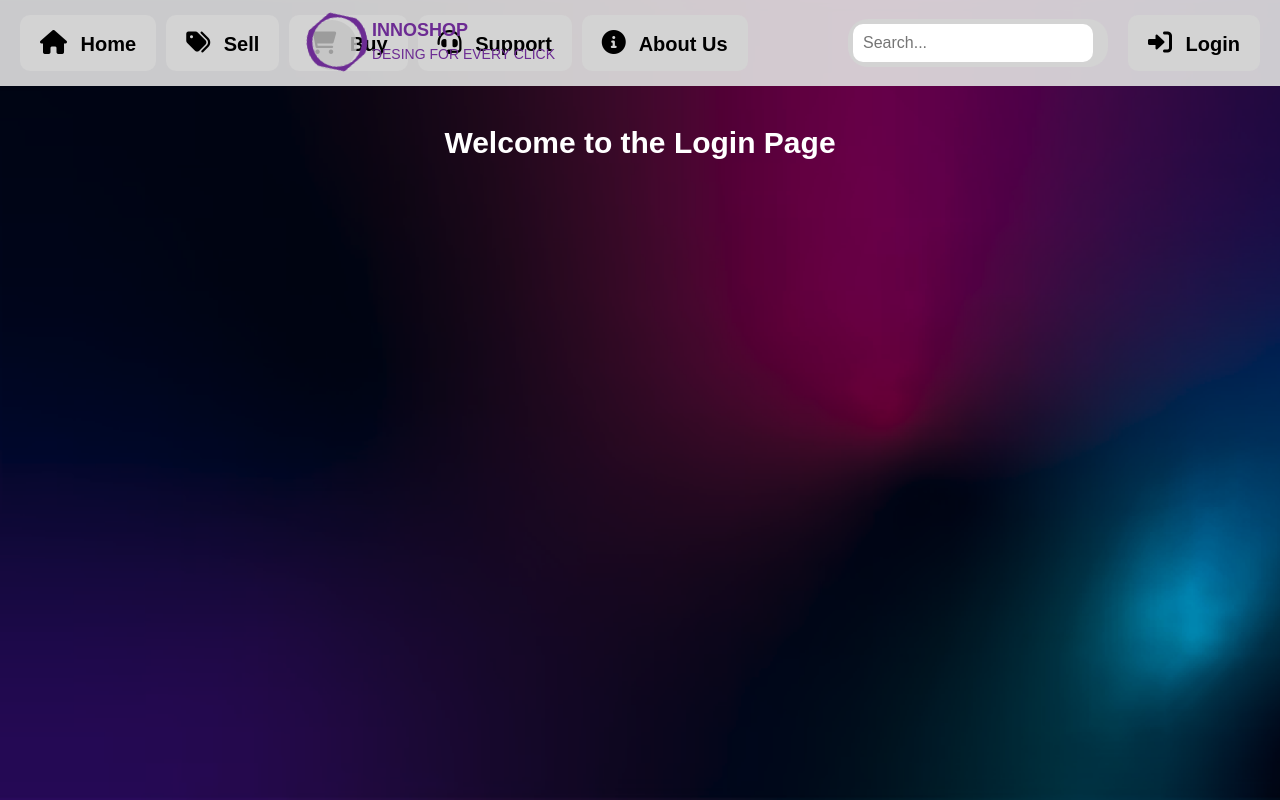
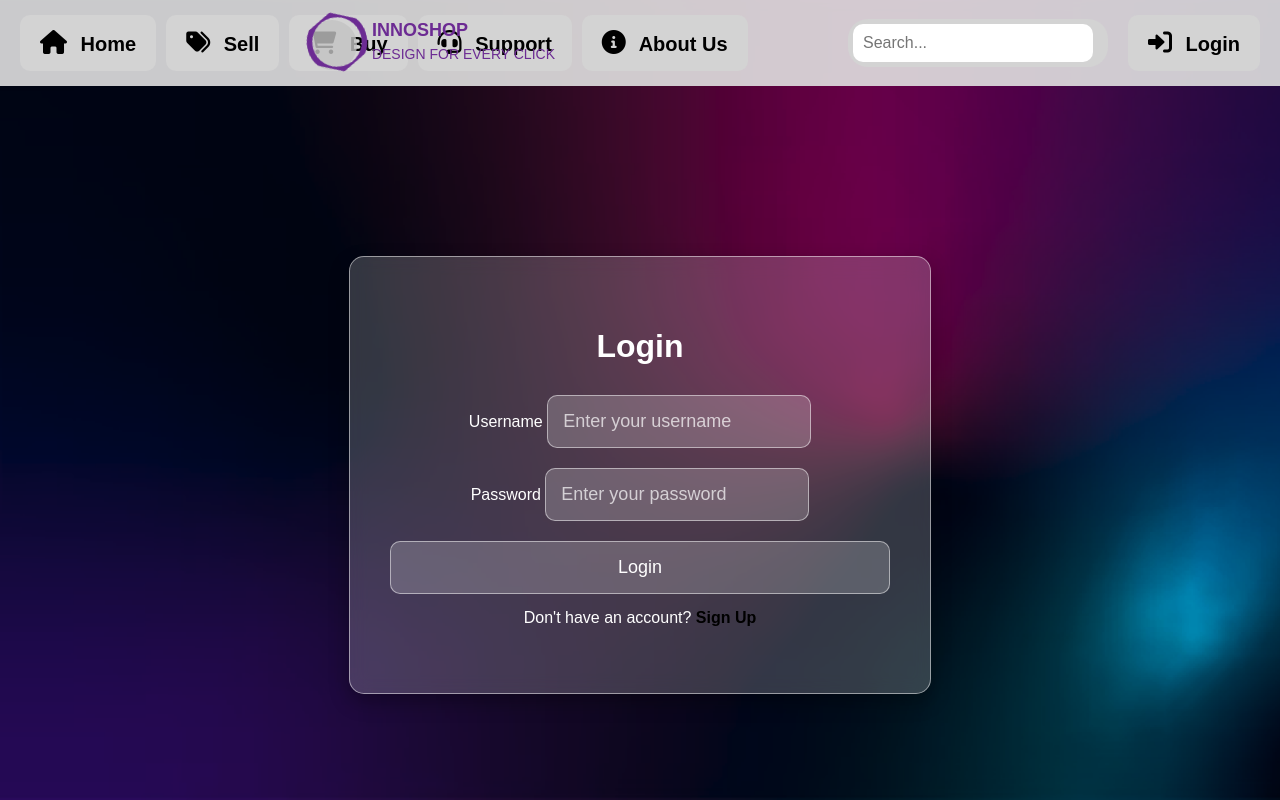
Before and after one commit to ozzi0813/site, a plain HTML site: page index.html in a window 1280 px wide. Both pictures are taken after a click on the link "Login". Drawn offline with Linux system fonts and the light colour scheme; files whose address does not match are found by name.

Commit message:
login.page

```diff
--- a/css/styles.css
+++ b/css/styles.css
@@ -1,4 +1,4 @@
-
+/* Загальні стилі */
 body {
     margin: 0;
     font-family: Arial, sans-serif;
@@ -95,10 +95,6 @@ nav a:hover {
     right: 725px;
 }
 
-.logo {
-    text-align: center;
-}
-
 .circle {
     position: relative;
     width: 50px;
@@ -148,3 +144,84 @@ nav a:hover {
     margin-top: 5px;
     font-weight: 500;
 }
+
+/* Сторінка логіну */
+.login-container {
+    background-color: rgba(255, 255, 255, 0.2);
+    padding: 50px 40px;
+    width: 500px;
+    margin: 150px auto 0;
+    border-radius: 15px;
+    box-shadow: 0 8px 20px rgba(0, 0, 0, 0.3);
+    border: 1px solid rgba(255, 255, 255, 0.5);
+    text-align: center;
+    backdrop-filter: blur(10px);
+}
+
+.login-container h1 {
+    margin-bottom: 30px;
+    font-size: 32px;
+    color: white;
+}
+
+.input-group {
+    margin-bottom: 20px;
+}
+
+.input-group label {
+    font-size: 16px;
+    margin-bottom: 8px;
+    color: white;
+}
+
+.input-group input {
+    padding: 15px;
+    font-size: 18px;
+    border: 1px solid rgba(255, 255, 255, 0.5);
+    border-radius: 10px;
+    background-color: rgba(255, 255, 255, 0.2);
+    color: white;
+    outline: none;
+}
+
+.input-group input::placeholder {
+    color: rgba(255, 255, 255, 0.7);
+}
+
+.input-group input:focus {
+    border-color: #6c2b93;
+    box-shadow: 0 0 10px #6c2b93;
+}
+
+.login-btn {
+    width: 100%;
+    padding: 15px;
+    font-size: 18px;
+    color: white;
+    background-color: rgba(255, 255, 255, 0.2);
+    border: 1px solid rgba(255, 255, 255, 0.5);
+    border-radius: 10px;
+    cursor: pointer;
+    transition: background-color 0.3s, transform 0.2s;
+}
+
+.login-btn:hover {
+    background-color: rgba(255, 255, 255, 0.3);
+    transform: scale(1.05);
+}
+
+.signup-link {
+    margin-top: 15px;
+    font-size: 16px;
+    color: white;
+}
+
+.signup-link a {
+    color: black;
+    text-decoration: none;
+    font-weight: bold;
+}
+
+.signup-link a:hover {
+    text-decoration: underline;
+}
--- a/index.html
+++ b/index.html
@@ -17,11 +17,9 @@
             <a href="javascript:void(0);" onclick="showContent('about')"><i class="fa fa-info-circle"></i> About Us</a>
         </div>
 
-
         <div class="search-container">
             <input type="text" placeholder="Search...">
         </div>
-
 
         <div class="nav-right">
             <a href="javascript:void(0);" onclick="showContent('login')"><i class="fa fa-sign-in-alt"></i> Login</a>
@@ -31,11 +29,10 @@
             <div class="circle"></div>
             <div class="text">
                 <div class="main-text">INNOSHOP</div>
-                <div class="sub-text">DESING FOR EVERY CLICK</div>
+                <div class="sub-text">DESIGN FOR EVERY CLICK</div>
             </div>
         </div>
     </nav>
-
 
     <div id="home" class="content active">
         <h1>Welcome to the Home Page</h1>
@@ -58,8 +55,23 @@
     </div>
 
     <div id="login" class="content">
-        <h1>Welcome to the Login Page</h1>
+        <div class="login-container">
+            <h1>Login</h1>
+            <form>
+                <div class="input-group">
+                    <label for="username">Username</label>
+                    <input type="text" id="username" placeholder="Enter your username">
+                </div>
+                <div class="input-group">
+                    <label for="password">Password</label>
+                    <input type="password" id="password" placeholder="Enter your password">
+                </div>
+                <button type="submit" class="login-btn">Login</button>
+                <p class="signup-link">Don't have an account? <a href="#">Sign Up</a></p>
+            </form>
+        </div>
     </div>
+
 
     <script src="D:/123/project/js/script.js"></script>
 </body>
```
Also changed, not shown: js/script.js (line endings or trailing spaces).
